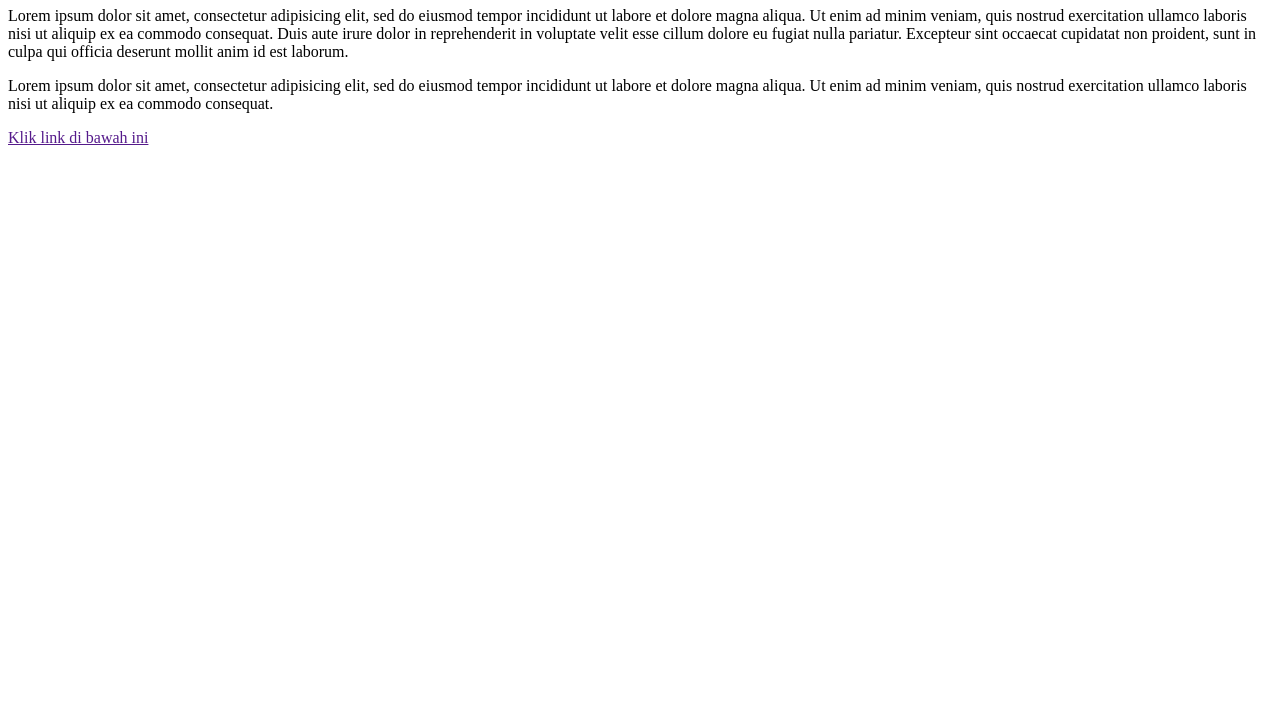
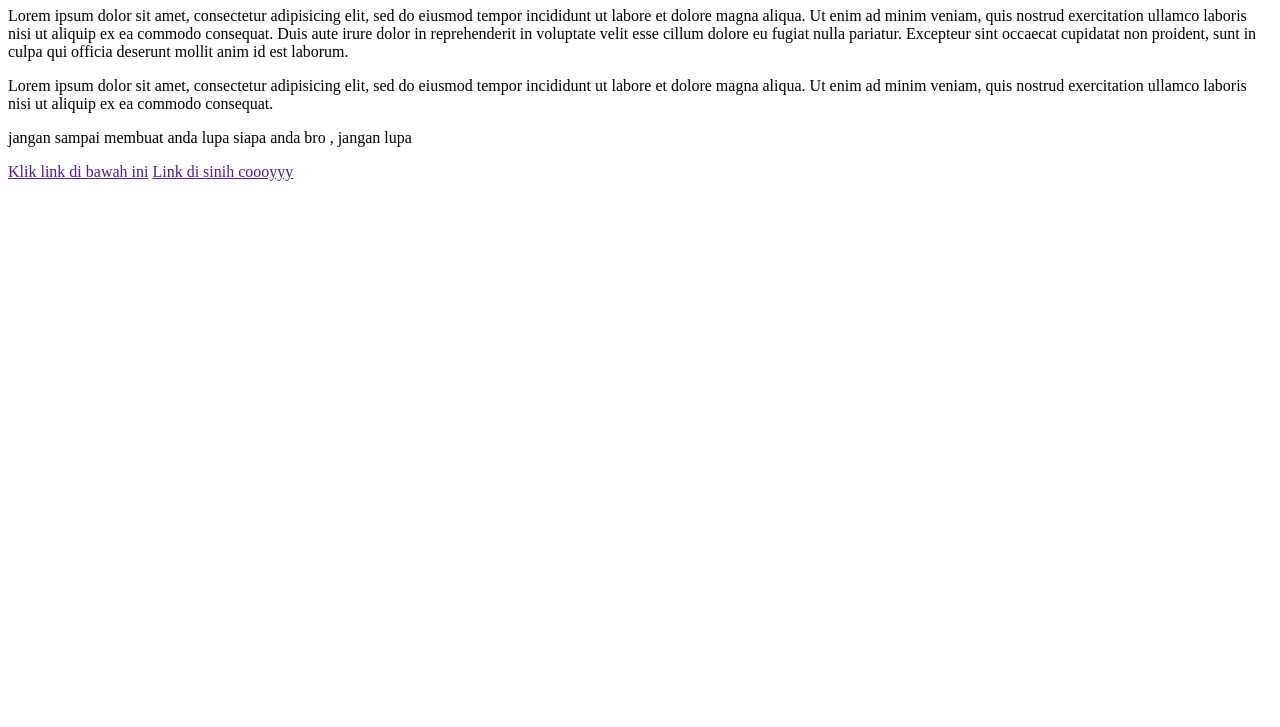
Before and after one commit to kiky52/rekweb-latiahan1, a plain HTML site: page index.html in a window 1280 px wide. Shown: the part 73-800 px from the top of the page. Drawn offline with Linux system fonts and the light colour scheme.

Commit message:
Menambahkan satu komentar ddan satu link

```diff
--- a/index.html
+++ b/index.html
@@ -18,6 +18,9 @@
 	quis nostrud exercitation ullamco laboris nisi ut aliquip ex ea commodo
 	consequat.</p>
 
+	<p>jangan sampai membuat anda lupa siapa anda bro , jangan lupa</p>
+
 	<a href="">Klik link di bawah ini</a>
+	<a href="">Link di sinih coooyyy</a>
 </body>
 </html>
```
